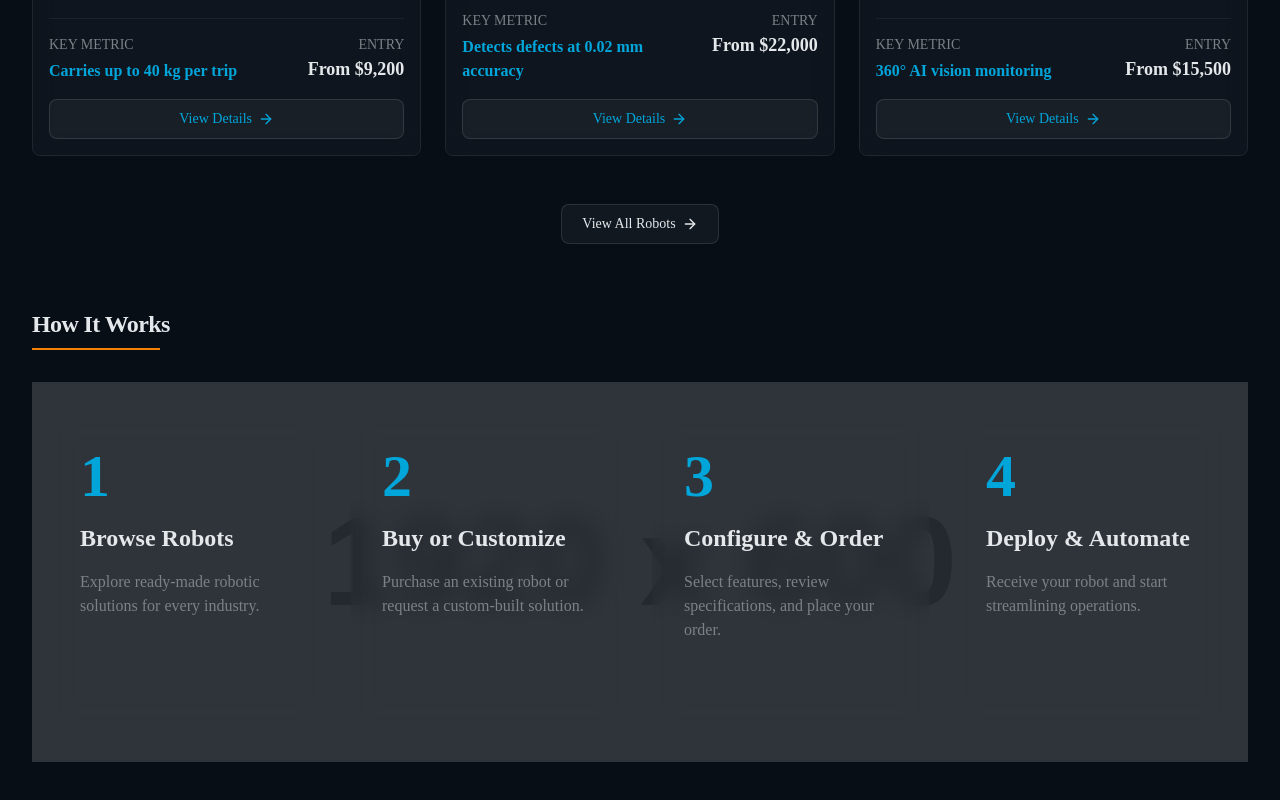
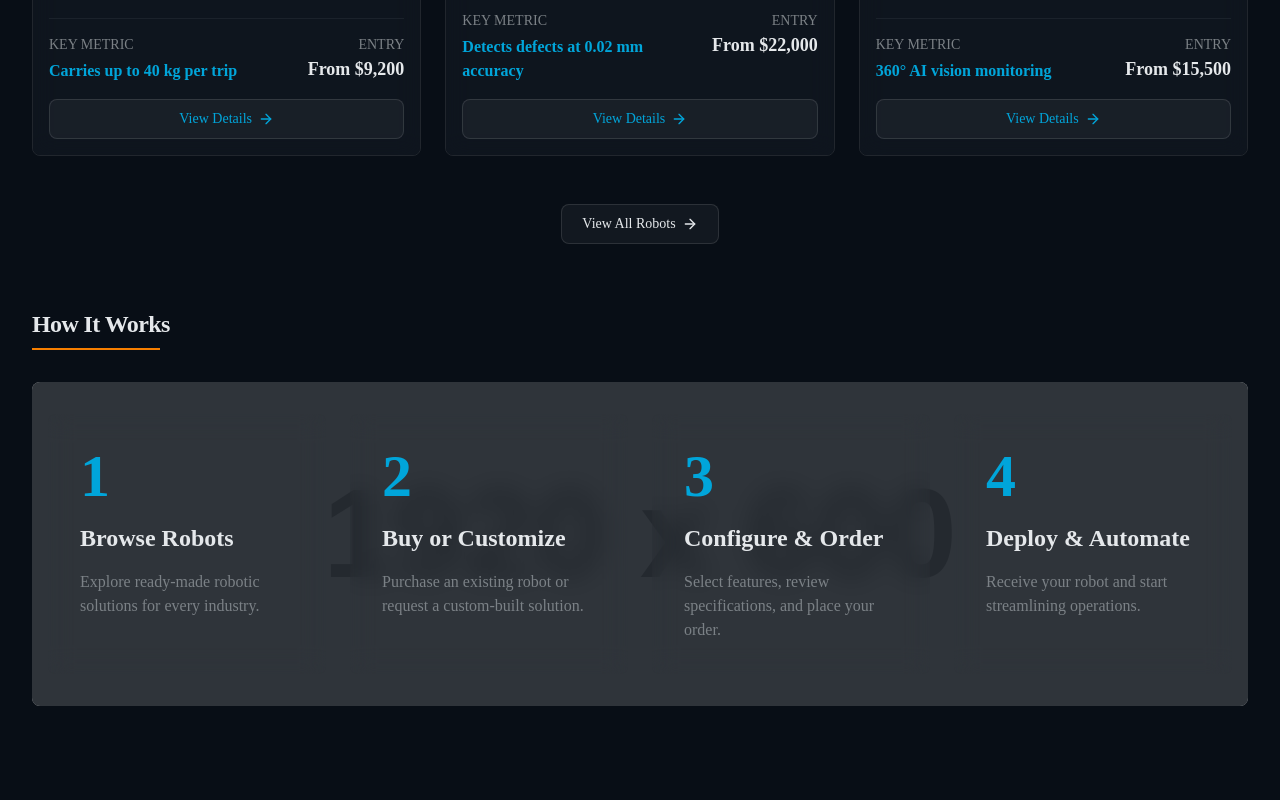
Before and after one commit to Shanxu-techie/robot-marketplace, a Next.js app: page / in a window 1280 px wide. Shown: the part 2552-3352 px from the top of the page. After the commit the page ends 3322 px from the top, so only its background shows below. Built offline with nearby package versions, Linux system fonts and the light colour scheme.

Commit message:
fix: used css bg image instead of next Image

```diff
--- a/src/components/how-it-works.tsx
+++ b/src/components/how-it-works.tsx
@@ -36,16 +36,16 @@ export default function HowItWorks() {
   return (
     <div className="container mx-auto p-8">
       <SectionHeading title="How It Works" />
-      <div className="relative my-8">
-        <Image
+      <div className="relative bg-cover bg-center my-8 rounded-lg" style={{backgroundImage: 'url(https://placehold.co/1920x600/png)'}}>
+        {/* <Image
           src="https://placehold.co/1920x600/png?text=How+It+Works+Image"
           alt="How It Works"
           width={1920}
           height={600}
           className="w-full object-cover"
-        />
-        <div className="absolute inset-0 bg-background/80 z-1"></div>
-        <div className="absolute inset-0 z-2 grid grid-cols-1 md:grid-cols-4 gap-6 py-8 px-4">
+        /> */}
+        <div className="absolute inset-0 bg-background/80 z-1 rounded-lg"></div>
+        <div className="relative z-2 grid grid-cols-1 md:grid-cols-4 gap-6 py-8 px-4">
           {steps.map((step) => (
             <div
               key={step.number}
```
